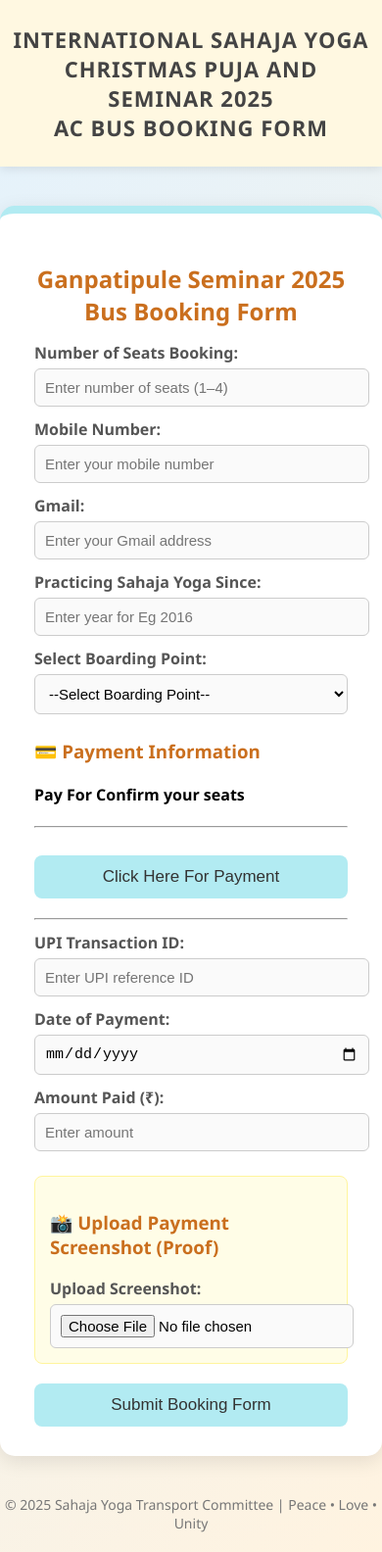
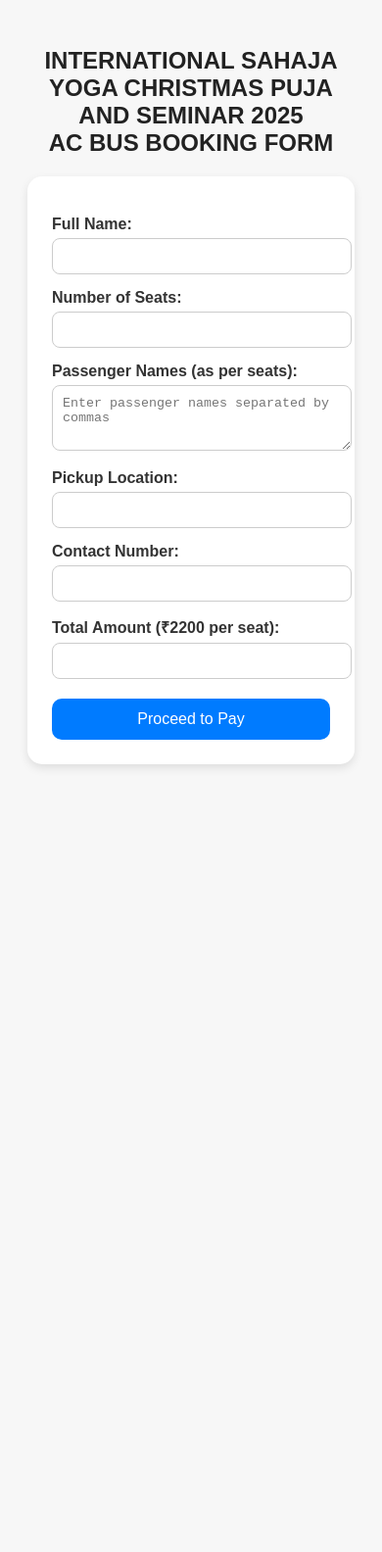
Before and after one commit to kaustubh022008/Gp-Seminar-2025-Bus-Booking-Form, a plain HTML site: page index.html in a window 390 px wide. Shown: the whole page at 98% size. After the commit the page ends 844 px from the top, so only its background shows below. Drawn offline with Linux system fonts and the light colour scheme.

Commit message:
Updateindex.html

```diff
--- a/index.html
+++ b/index.html
@@ -3,255 +3,106 @@
 <head>
   <meta charset="UTF-8">
   <meta name="viewport" content="width=device-width, initial-scale=1.0">
-  <title>Bus Booking Form</title>
-
+  <title>INTERNATIONAL SAHAJA YOGA CHRISTMAS PUJA AND SEMINAR 2025 AC BUS BOOKING FORM</title>
   <style>
     body {
-      font-family: "Segoe UI", Arial, sans-serif;
-      background: linear-gradient(135deg, #e3f2fd, #fff3e0);
-      margin: 0;
-      padding: 0;
+      font-family: Arial, sans-serif;
+      background-color: #f7f7f7;
+      padding: 20px;
     }
-
-    header {
-      background: #fff8e1;
-      color: #444;
-      text-align: center;
-      padding: 25px 10px;
-      font-size: 22px;
-      letter-spacing: 1px;
-      font-weight: bold;
-      box-shadow: 0 2px 10px rgba(0,0,0,0.1);
-    }
-
-    .form-container {
-      background: #ffffff;
-      padding: 30px 35px;
-      border-radius: 15px;
-      box-shadow: 0 5px 20px rgba(0,0,0,0.1);
-      max-width: 700px;
-      margin: 40px auto;
-      border-top: 8px solid #b2ebf2;
-    }
-
     h2 {
       text-align: center;
-      color:#CA6F1E;
-      margin-bottom: 15px;
+      color: #222;
+      margin-bottom: 20px;
     }
-
+    form {
+      background-color: #fff;
+      border-radius: 15px;
+      padding: 25px;
+      max-width: 600px;
+      margin: auto;
+      box-shadow: 0 4px 10px rgba(0,0,0,0.1);
+    }
     label {
       display: block;
-      margin-top: 12px;
+      margin-top: 15px;
       font-weight: bold;
-      color: #555;
+      color: #333;
     }
-
-    input, select {
+    input, textarea {
       width: 100%;
       padding: 10px;
-      border-radius: 6px;
+      margin-top: 5px;
       border: 1px solid #ccc;
-      margin-top: 5px;
-      font-size: 15px;
-      background-color: #fafafa;
-    }
-
-    input:focus, select:focus {
-      outline: none;
-      border-color: #81d4fa;
-      box-shadow: 0 0 5px rgba(129,212,250,0.6);
-      background-color: #ffffff;
-    }
-
-    .passenger-section {
-      margin-top: 15px;
-      padding: 15px;
-      background: #f1f8e9;
-      border: 1px solid #c5e1a5;
       border-radius: 8px;
     }
-
     button {
+      background-color: #007bff;
+      color: white;
+      border: none;
+      padding: 12px;
+      border-radius: 10px;
+      margin-top: 20px;
       width: 100%;
-      background: #b2ebf2;
-      color: #333;
-      font-size: 17px;
-      padding: 12px;
-      border: none;
-      border-radius: 8px;
-      margin-top: 20px;
+      font-size: 16px;
       cursor: pointer;
-      transition: 0.3s;
     }
-
     button:hover {
-      background: #80deea;
-      transform: scale(1.02);
-    }
-
-    #upiLink {
-      display: block;
-      text-align: center;
-      margin-top: 20px;
-      font-size: 17px;
-      text-decoration: none;
-      color:#6C4F3D;
-      font-weight: bold;
-    }
-
-    footer {
-      text-align: center;
-      font-size: 14px;
-      color: #777;
-      margin-top: 40px;
-      padding-bottom: 20px;
-    }
-
-    .upload-section {
-      margin-top: 25px;
-      padding: 15px;
-      background: #fffde7;
-      border: 1px solid #fff59d;
-      border-radius: 8px;
+      background-color: #0056b3;
     }
   </style>
 </head>
-
 <body>
 
-  <header>
-    INTERNATIONAL SAHAJA YOGA CHRISTMAS PUJA AND SEMINAR 2025 <br>
-     AC BUS BOOKING FORM
-  </header>
+  <h2>INTERNATIONAL SAHAJA YOGA CHRISTMAS PUJA AND SEMINAR 2025<br>AC BUS BOOKING FORM</h2>
 
-  <div class="form-container">
-    <h2>Ganpatipule Seminar 2025 Bus Booking Form</h2>
+  <form id="busForm">
+    <label>Full Name:</label>
+    <input type="text" id="name" required>
 
-    <form id="bookingForm" action="https://script.google.com/macros/s/AKfycbxxyz123abc/exec" method="POST"><form action="https://formsubmit.co/yourgmail@gmail.com" method="POST">
-      <label for="numSeats">Number of Seats Booking:</label>
-      <input type="number" id="numSeats" name="seats" min="1" max="4" placeholder="Enter number of seats (1–4)" oninput="validateSeats()" required>
+    <label>Number of Seats:</label>
+    <input type="number" id="seats" required min="1" oninput="updateAmount()">
 
-      <div id="passengerDetails"></div>
+    <label>Passenger Names (as per seats):</label>
+    <textarea id="passengerNames" rows="3" placeholder="Enter passenger names separated by commas"></textarea>
 
-      <label for="mobile">Mobile Number:</label>
-      <input type="tel" id="mobile" name="mobile" placeholder="Enter your mobile number" required>
+    <label>Pickup Location:</label>
+    <input type="text" id="pickup" required>
 
-      <label for="email">Gmail:</label>
-      <input type="email" id="email" name="email" placeholder="Enter your Gmail address" required>
+    <label>Contact Number:</label>
+    <input type="tel" id="contact" required>
 
-      <label for="sahaja">Practicing Sahaja Yoga Since:</label>
-      <input type="text" id="sahaja" name="sahaja" placeholder="Enter year for Eg 2016" required>
+    <label>Total Amount (₹2200 per seat):</label>
+    <input type="number" id="amount" readonly>
 
-      <label for="boarding">Select Boarding Point:</label>
-      <select id="boarding" name="boarding" required>
-        <option value="">--Select Boarding Point--</option>
-        <option>National Park Borivali East [9:00 PM]</option>
-        <option>Mahindra & Mahindra Kandivali East [9:05 PM]</option>
-        <option>Omkar Tower Malad East [9:10 PM]</option>
-        <option>Oberoi Mall Goregaon East [9:15 PM]</option>
-        <option>JVLR Jogeshwari East [9:20 PM]</option>
-        <option>IIT Powai [9:30 PM]</option>
-        <option>Tagore Nagar Vikhroli [9:45 PM]</option>
-        <option>Mankhurd [10:10 PM]</option>
-        <option>Vashi (Sanpada) [10:15 PM]</option>
-        <option>Nerul LP [10:20 PM]</option>
-        <option>Kokan Bhawan CBD [10:25 PM]</option>
-        <option>Kharghar [10:30 PM]</option>
-        <option>McDonalds Kalamboli [10:40 PM]</option>
-      </select>
-
-      <h3 style="margin-top:25px; color:#CA6F1E;">💳 Payment Information</h3>
-
-    <h4><b>Pay For Confirm your seats</b></h4>
-     <hr><button type="button" onclick="generatePaymentLink()">Click Here For Payment</button>
-      <a id="upiLink" target="_blank"></a></hr>
-<hr><label for="upiRef">UPI Transaction ID:</label></hr>
-      <input type="text" id="upiRef" name="upiRef" placeholder="Enter UPI reference ID" required>
-
-      <label for="paymentDate">Date of Payment:</label>
-      <input type="date" id="paymentDate" name="paymentDate" required>
-
-      <label for="amountPaid">Amount Paid (₹):</label>
-      <input type="number" id="amountPaid" name="amountPaid" placeholder="Enter amount" min="1" required>
-      <div class="upload-section">
-        <h3 style="color:#CA6F1E;">📸 Upload Payment Screenshot (Proof)</h3>
-        <label for="paymentProof">Upload Screenshot:</label>
-        <input type="file" id="paymentProof" accept="image/*" required>
-      </div>
-
-      <button type="submit">Submit Booking Form</button>
-    </form>
-  </div>
-
-  <footer>
-    © 2025 Sahaja Yoga Transport Committee | Peace • Love • Unity
-  </footer>
+    <button type="button" onclick="makePayment()">Proceed to Pay</button>
+  </form>
 
   <script>
-    function validateSeats() {
-      const numSeats = parseInt(document.getElementById('numSeats').value);
-      if (numSeats < 1 || numSeats > 4) {
-        alert("⚠️ You can only book between 1 and 4 seats.");
-        document.getElementById('numSeats').value = "";
-        document.getElementById('passengerDetails').innerHTML = "";
+    function updateAmount() {
+      const seats = document.getElementById("seats").value;
+      const amount = seats * 2200;
+      document.getElementById("amount").value = amount || 0;
+    }
+
+    function makePayment() {
+      const amount = document.getElementById("amount").value;
+      const name = document.getElementById("name").value;
+
+      if (!name || amount <= 0) {
+        alert("Please enter your name and number of seats.");
         return;
       }
-      generatePassengerFields(numSeats);
+
+      // Your actual UPI-linked mobile number
+      const mobileNumber = "9594696790";
+
+      // Create UPI payment link using mobile number
+      const upiLink = `upi://pay?pa=${mobileNumber}@upi&pn=Vikas%20Bhor&am=${amount}&cu=INR&tn=Bus%20Booking`;
+
+      // Open the UPI app for payment
+      window.location.href = upiLink;
     }
-
-    function generatePassengerFields(numSeats) {
-      const container = document.getElementById('passengerDetails');
-      container.innerHTML = "";
-      for (let i = 1; i <= numSeats; i++) {
-        const section = document.createElement('div');
-        section.classList.add('passenger-section');
-        section.innerHTML = `
-          <h4 style="color:#689f38;">Passenger ${i}</h4>
-          <label>Name:</label>
-          <input type="text" name="name${i}" placeholder=" Name of Passenger For Eg(Vikas Bhor) ${i}" required>
-          <label>Age:</label>
-          <input type="number" name="age${i}" placeholder="Enter age" min="1" max="100" required>
-          <label>Gender:</label>
-          <select name="gender${i}" required>
-            <option value="">--Select Gender--</option>
-            <option>Male</option>
-            <option>Female</option>
-            <option>Other</option>
-          </select>`;
-        container.appendChild(section);
-      }
-    }
-
-    function generatePaymentLink() {
-      const seats = parseInt(document.getElementById("numSeats").value) || 0;
-      const amountPerSeat = 2200;
-      const total = seats * amountPerSeat;
-      if (seats < 1 || seats > 4) {
-        alert("Please select between 1 and 4 seats first.");
-        return;
-      }
-      if (total > 0) {
-        const upiLink = `upi://pay?pa=vikasbhor83@oksbi&pn=Vikas%20Bhor&am=${total}&cu=INR`;
-        const link = document.getElementById("upiLink");
-        link.href = upiLink;
-        link.textContent = `💰 Pay ₹${total} via Google Pay / UPI`;
-      }
-    }
-
-    // Handle form submission to Google Sheets
-    document.getElementById("bookingForm").addEventListener("submit", function(e) {
-      e.preventDefault();
-      const formData = new FormData(this);
-      const json = {};
-      formData.forEach((value, key) => { json[key] = value });
-      fetch(this.action, {
-        method: "POST",
-        body: JSON.stringify(json)
-      }).then(res => alert("✅ Booking Submitted Successfully!"))
-        .catch(err => alert("❌ Error submitting form."));
-      this.reset();
-    });
   </script>
 
 </body>
```
